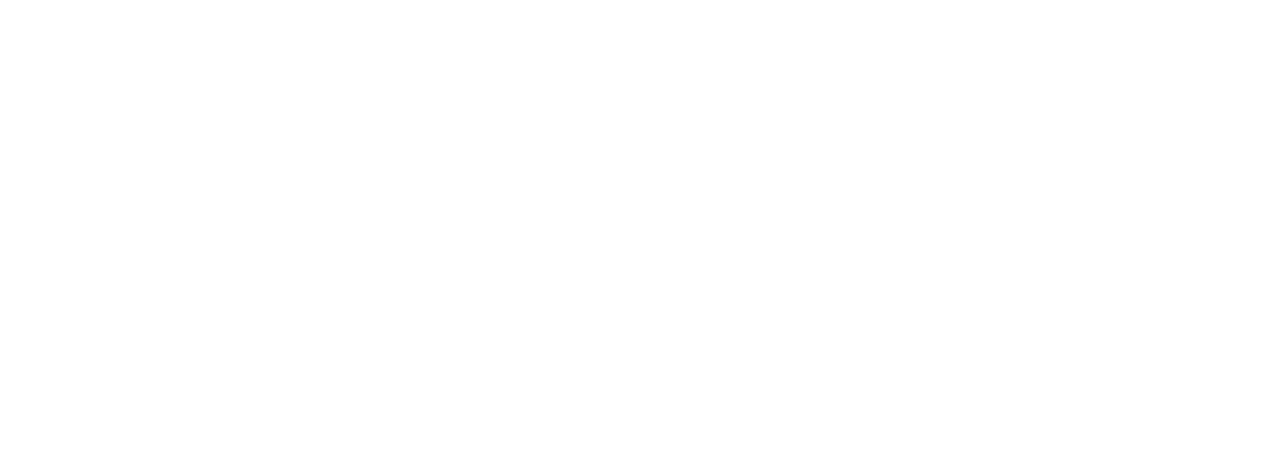
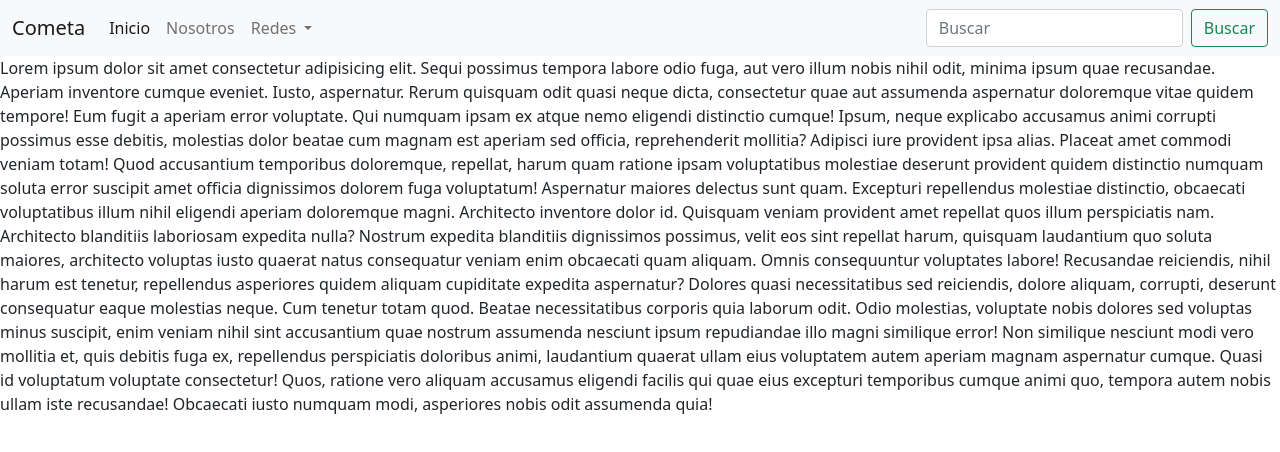
Before and after one commit to TrellixVulnTeam/proyecto_MXGB, a plain HTML site: page secciones/nosotros.html in a window 1280 px wide. Drawn offline with nearby package versions, Linux system fonts and the light colour scheme.

Commit message:
desafio bootstrap

```diff
--- a/secciones/nosotros.html
+++ b/secciones/nosotros.html
@@ -0,0 +1,68 @@
+<!DOCTYPE html>
+<html lang="en">
+<head>
+    <meta charset="UTF-8">
+    <meta http-equiv="X-UA-Compatible" content="IE=edge">
+    <meta name="viewport" content="width=device-width, initial-scale=1.0">
+    <link href="https://cdn.jsdelivr.net/npm/bootstrap@5.1.3/dist/css/bootstrap.min.css" rel="stylesheet" integrity="sha384-1BmE4kWBq78iYhFldvKuhfTAU6auU8tT94WrHftjDbrCEXSU1oBoqyl2QvZ6jIW3" crossorigin="anonymous">
+
+    <title>Nosotros</title>
+</head>
+<body>
+    <header>
+        <nav class="navbar navbar-expand-lg navbar-light bg-light">
+          <div class="container-fluid">
+            <a class="navbar-brand" href="#">Cometa</a>
+            <button class="navbar-toggler" type="button" data-bs-toggle="collapse" data-bs-target="#navbarSupportedContent" aria-controls="navbarSupportedContent" aria-expanded="false" aria-label="Toggle navigation">
+              <span class="navbar-toggler-icon"></span>
+            </button>
+            <div class="collapse navbar-collapse" id="navbarSupportedContent">
+              <ul class="navbar-nav me-auto mb-2 mb-lg-0">
+                <li class="nav-item">
+                  <a class="nav-link active" aria-current="page" href="../index.html">Inicio</a>
+                </li>
+                <li class="nav-item">
+                  <a class="nav-link" href="../secciones/nosotros.html">Nosotros</a>
+                </li>
+                <li class="nav-item dropdown">
+                  <a class="nav-link dropdown-toggle" href="#" id="navbarDropdown" role="button" data-bs-toggle="dropdown" aria-expanded="false">
+                    Redes
+                  </a>
+                  <ul class="dropdown-menu" aria-labelledby="navbarDropdown">
+                    <li><a class="dropdown-item" href="#">Facebook</a></li>
+                    <li><a class="dropdown-item" href="#">Whatsapp</a></li>
+                    <li><hr class="dropdown-divider"></li>
+                    <li><a class="dropdown-item" href="#">Instagram</a></li>
+                  </ul>
+                </li>
+              </ul>
+              <form class="d-flex">
+                <input class="form-control me-2" type="search" placeholder="Buscar" aria-label="Search">
+                <button class="btn btn-outline-success" type="submit">Buscar</button>
+              </form>
+            </div>
+          </div>
+        </nav>
+      </header>
+
+
+      <p>
+          Lorem ipsum dolor sit amet consectetur adipisicing elit. Sequi possimus tempora labore odio fuga, aut vero illum nobis nihil odit, minima ipsum quae recusandae. Aperiam inventore cumque eveniet. Iusto, aspernatur.
+          Rerum quisquam odit quasi neque dicta, consectetur quae aut assumenda aspernatur doloremque vitae quidem tempore! Eum fugit a aperiam error voluptate. Qui numquam ipsam ex atque nemo eligendi distinctio cumque!
+          Ipsum, neque explicabo accusamus animi corrupti possimus esse debitis, molestias dolor beatae cum magnam est aperiam sed officia, reprehenderit mollitia? Adipisci iure provident ipsa alias. Placeat amet commodi veniam totam!
+          Quod accusantium temporibus doloremque, repellat, harum quam ratione ipsam voluptatibus molestiae deserunt provident quidem distinctio numquam soluta error suscipit amet officia dignissimos dolorem fuga voluptatum! Aspernatur maiores delectus sunt quam.
+          Excepturi repellendus molestiae distinctio, obcaecati voluptatibus illum nihil eligendi aperiam doloremque magni. Architecto inventore dolor id. Quisquam veniam provident amet repellat quos illum perspiciatis nam. Architecto blanditiis laboriosam expedita nulla?
+          Nostrum expedita blanditiis dignissimos possimus, velit eos sint repellat harum, quisquam laudantium quo soluta maiores, architecto voluptas iusto quaerat natus consequatur veniam enim obcaecati quam aliquam. Omnis consequuntur voluptates labore!
+          Recusandae reiciendis, nihil harum est tenetur, repellendus asperiores quidem aliquam cupiditate expedita aspernatur? Dolores quasi necessitatibus sed reiciendis, dolore aliquam, corrupti, deserunt consequatur eaque molestias neque. Cum tenetur totam quod.
+          Beatae necessitatibus corporis quia laborum odit. Odio molestias, voluptate nobis dolores sed voluptas minus suscipit, enim veniam nihil sint accusantium quae nostrum assumenda nesciunt ipsum repudiandae illo magni similique error!
+          Non similique nesciunt modi vero mollitia et, quis debitis fuga ex, repellendus perspiciatis doloribus animi, laudantium quaerat ullam eius voluptatem autem aperiam magnam aspernatur cumque. Quasi id voluptatum voluptate consectetur!
+          Quos, ratione vero aliquam accusamus eligendi facilis qui quae eius excepturi temporibus cumque animi quo, tempora autem nobis ullam iste recusandae! Obcaecati iusto numquam modi, asperiores nobis odit assumenda quia!
+      </p>
+
+
+
+
+
+    <script src="https://cdn.jsdelivr.net/npm/bootstrap@5.1.3/dist/js/bootstrap.bundle.min.js" integrity="sha384-ka7Sk0Gln4gmtz2MlQnikT1wXgYsOg+OMhuP+IlRH9sENBO0LRn5q+8nbTov4+1p" crossorigin="anonymous"></script>
+</body>
+</html>
```
Also changed, not shown: index.html (+3 -3 lines).
